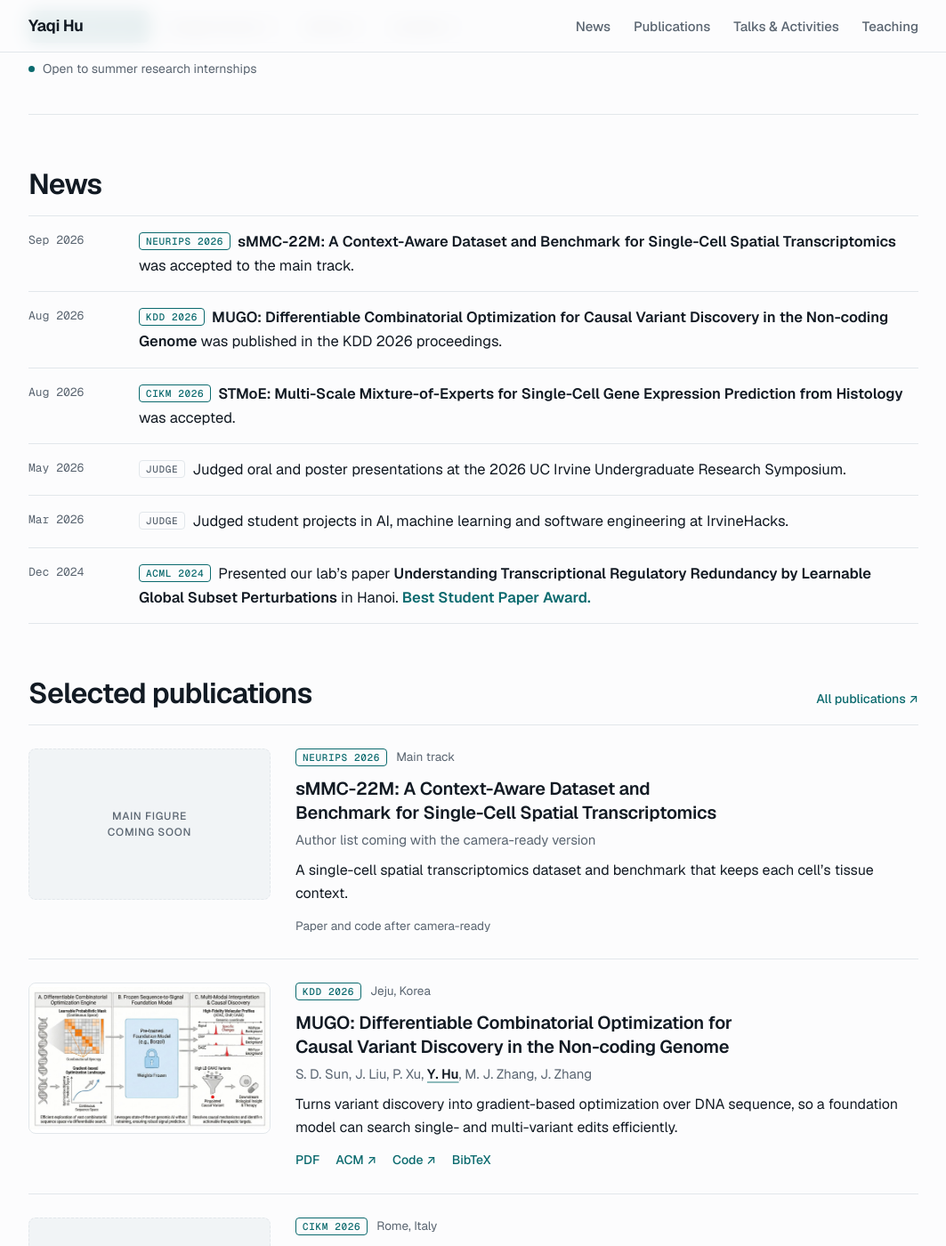
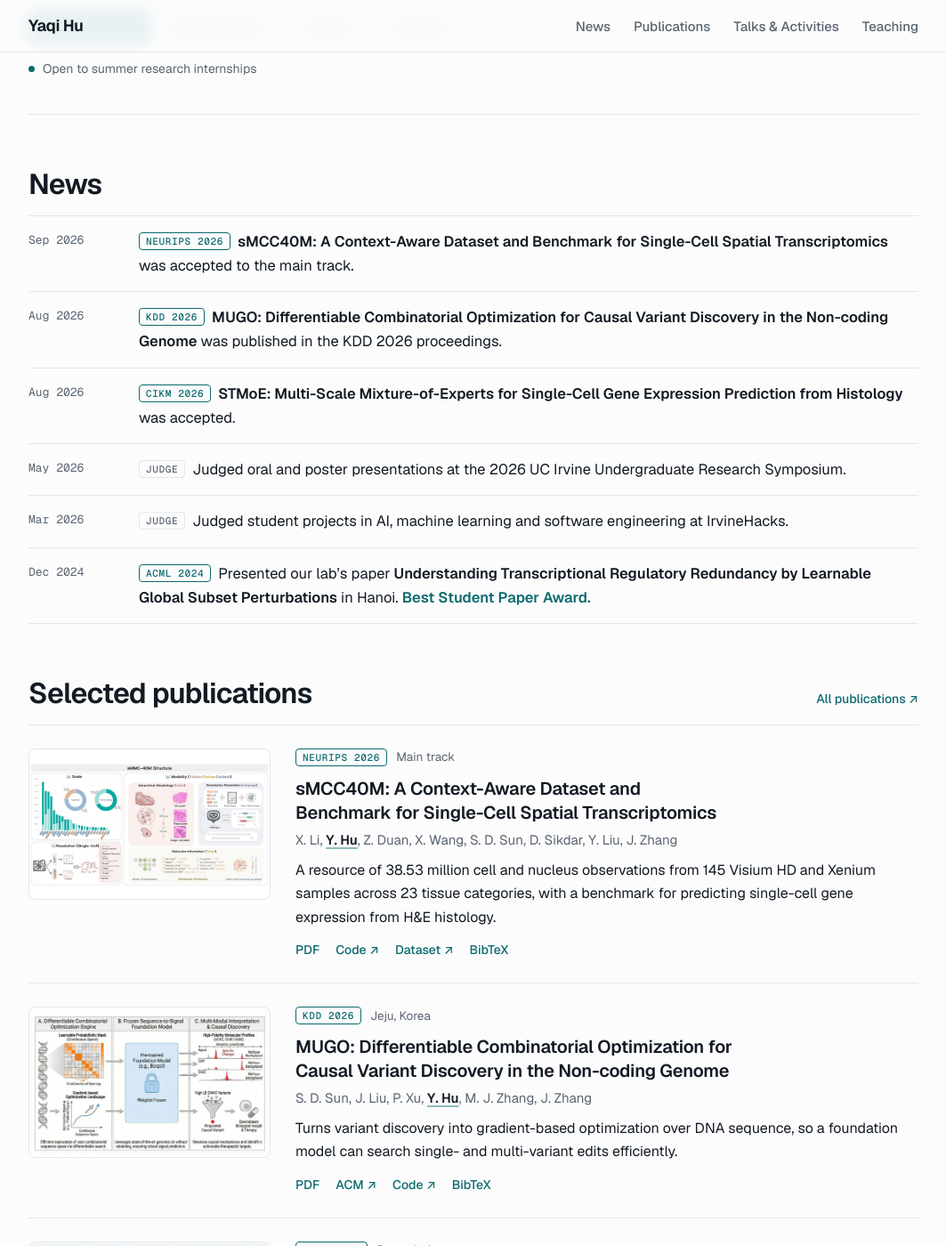
Before and after one commit to YaqiHu23/YaqiHu23.github.io, a Jekyll site: the page built from _pages/about.md, in a window 1280 px wide and 1400 px high, scrolled down 476 px. Shown: the whole window at 89% size, without its empty margins (108-1171 px from the left). Built offline with Jekyll 4.4.1, drawn with Linux system fonts in a browser that asks for light colours.

Commit message:
version_v1.0.2

```diff
--- a/_data/news.yml
+++ b/_data/news.yml
@@ -7,7 +7,7 @@
 - date: 2026-09-01
   label: "NeurIPS 2026"
   kind: paper
-  text: '<cite>sMMC-22M: A Context-Aware Dataset and Benchmark for Single-Cell Spatial Transcriptomics</cite> was accepted to the main track.'
+  text: '<cite>sMCC40M: A Context-Aware Dataset and Benchmark for Single-Cell Spatial Transcriptomics</cite> was accepted to the main track.'
 
 - date: 2026-08-01
   label: "KDD 2026"
--- a/_layouts/home.html
+++ b/_layouts/home.html
@@ -84,10 +84,11 @@
           {% if post.tldr %}<p class="tldr">{{ post.tldr }}</p>{% endif %}
           {% assign has_page = false %}{% if post.pageurl and post.pageurl != "" %}{% assign has_page = true %}{% endif %}
           <div class="actions">
-            {% if post.paperurl or post.codeurl or post.bibtex or has_page %}
+            {% if post.paperurl or post.codeurl or post.dataurl or post.bibtex or has_page %}
               {% if post.paperurl %}<a href="{{ post.paperurl | replace: ' ', '%20' }}">PDF</a>{% endif %}
               {% if has_page %}<a href="{{ post.pageurl }}">{{ post.pagelabel | default: "Paper page" }} ↗</a>{% endif %}
               {% if post.codeurl %}<a href="{{ post.codeurl }}">Code ↗</a>{% endif %}
+              {% if post.dataurl %}<a href="{{ post.dataurl }}">Dataset ↗</a>{% endif %}
               {% if post.bibtex %}<button type="button" class="bib">BibTeX</button><pre class="bibtex" hidden>{{ post.bibtex | escape }}</pre>{% endif %}
             {% else %}
               <span class="soon">Paper and code after camera-ready</span>
```
Also changed, not shown: other parts of _layouts/home.html (+1 -1 lines), _publications/NeurIPS2026-sMMC-22M A Context-Aware Dataset and Benchmark for Single-Cell Spatial Transcriptomics.md (+17 -7 lines), images/publications/smcc40m.jpg (added), 1 other file.
